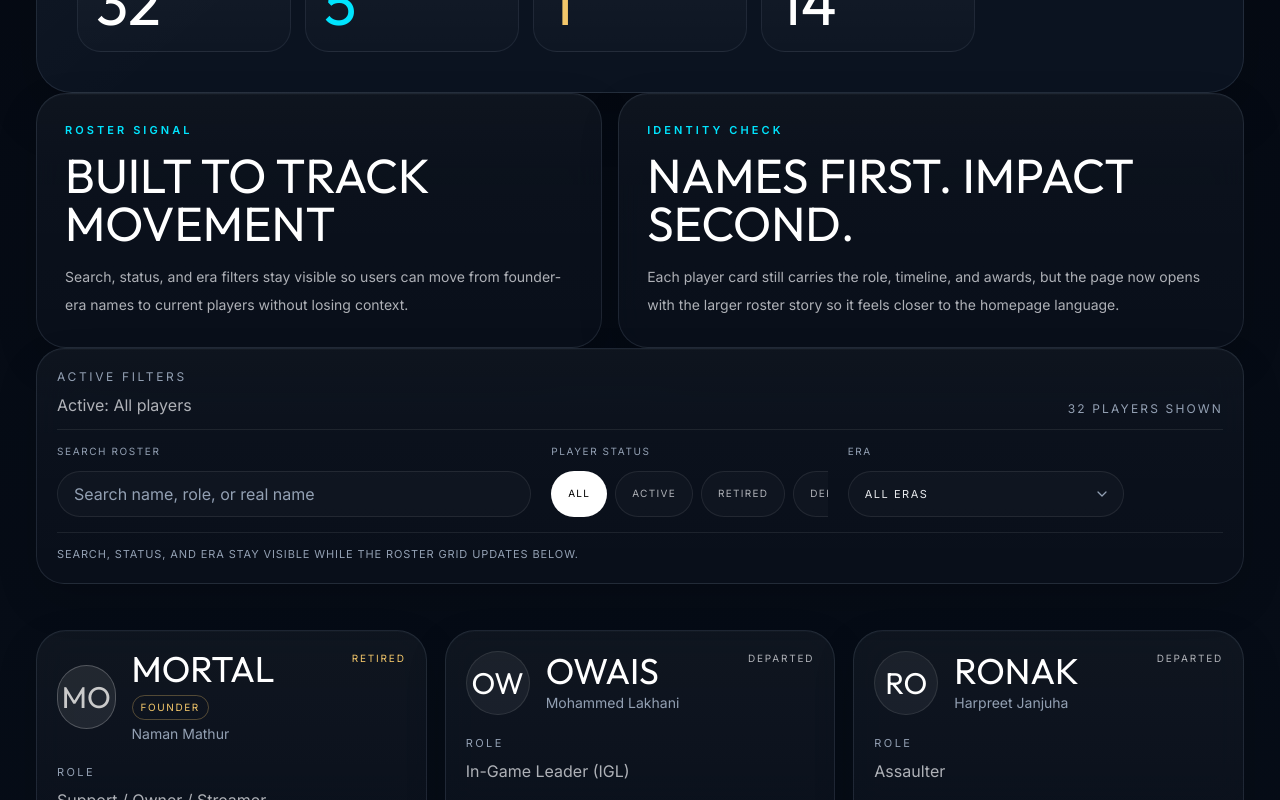
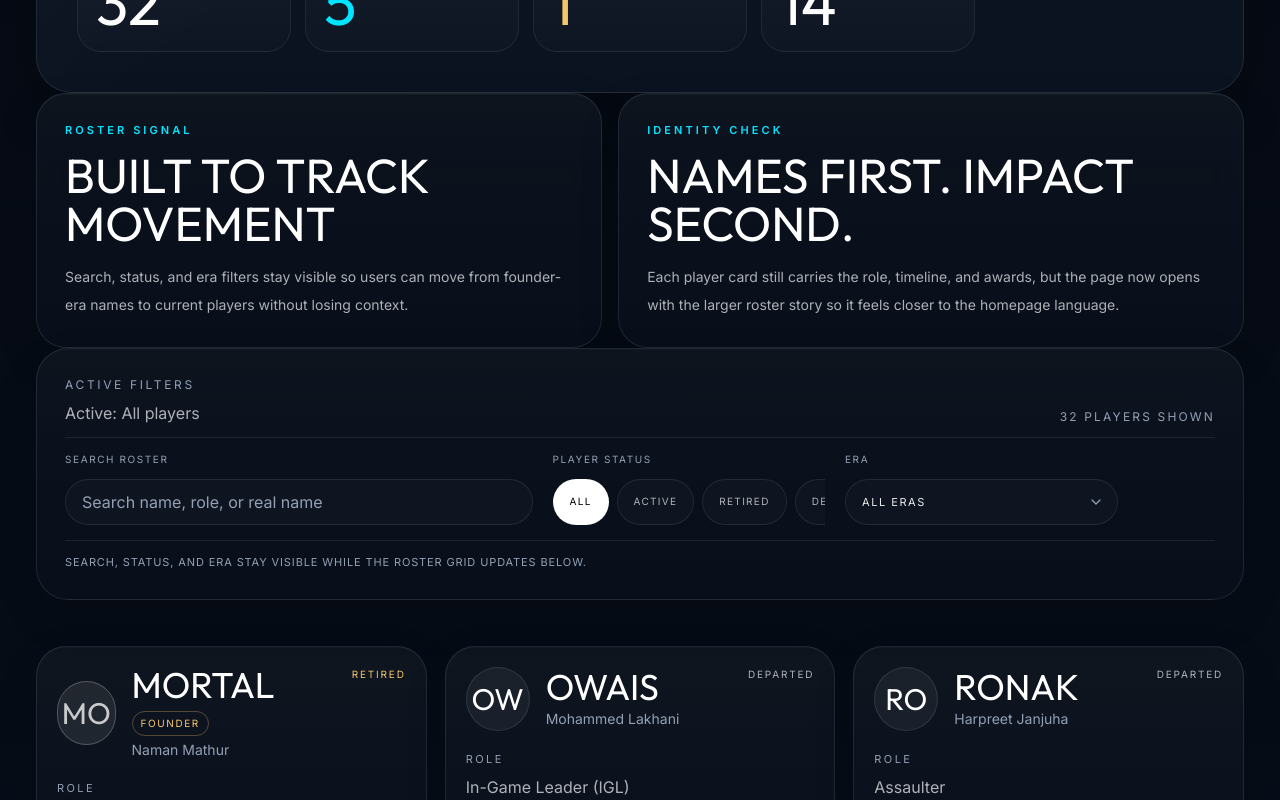
Before and after one commit to Saynam221b/teamsoul, a Next.js app: page /roster in a window 1280 px wide. Shown: the part 513-1313 px from the top of the page. Built offline with nearby package versions, Linux system fonts and the light colour scheme.

Commit message:
fixing filter issues

```diff
--- a/src/app/globals.css
+++ b/src/app/globals.css
@@ -463,31 +463,6 @@ h6 {
   gap: 14px;
   isolation: isolate;
   background-color: rgba(10, 17, 28, 0.8);
-  -webkit-transition:
-    opacity var(--motion-duration-base) ease,
-    background-color var(--motion-duration-base) ease,
-    border-color var(--motion-duration-base) ease,
-    box-shadow var(--motion-duration-base) ease,
-    -webkit-backdrop-filter var(--motion-duration-base) ease;
-  transition:
-    opacity var(--motion-duration-base) ease,
-    background-color var(--motion-duration-base) ease,
-    border-color var(--motion-duration-base) ease,
-    box-shadow var(--motion-duration-base) ease,
-    backdrop-filter var(--motion-duration-base) ease;
-}
-
-.dynamic-filter-inline[data-softened="true"] {
-  border-color: rgba(128, 145, 164, 0.12);
-  background:
-    linear-gradient(180deg, rgba(232, 234, 237, 0.02), rgba(232, 234, 237, 0.004) 48%, transparent 100%),
-    rgba(5, 9, 18, 0.96);
-  box-shadow:
-    inset 0 1px 0 rgba(255, 255, 255, 0.015),
-    0 12px 28px rgba(0, 0, 0, 0.1);
-  backdrop-filter: blur(14px);
-  -webkit-backdrop-filter: blur(14px);
-  opacity: 0.98;
 }
 
 .dynamic-filter-meta {
@@ -1423,7 +1398,7 @@ h6 {
   }
 
   .dynamic-filter-inline {
-    top: 78px;
+    margin-bottom: 24px;
   }
 
   .dynamic-filter-meta {
--- a/src/components/shared/DynamicFilterDock.tsx
+++ b/src/components/shared/DynamicFilterDock.tsx
@@ -1,6 +1,6 @@
 "use client";
 
-import { useEffect, useRef, useState, type ReactNode } from "react";
+import type { ReactNode } from "react";
 
 interface DynamicFilterDockProps {
   summaryLabel: string;
@@ -17,31 +17,9 @@ export default function DynamicFilterDock({
   footer,
   className = "",
 }: DynamicFilterDockProps) {
-  const sectionRef = useRef<HTMLElement>(null);
-  const [isSoftened, setIsSoftened] = useState(false);
-
-  useEffect(() => {
-    const updateSoftenedState = () => {
-      const stickyTop = window.innerWidth < 768 ? 78 : 96;
-      const nextValue = (sectionRef.current?.getBoundingClientRect().top ?? 999) <= stickyTop + 4;
-      setIsSoftened((currentValue) => (currentValue === nextValue ? currentValue : nextValue));
-    };
-
-    updateSoftenedState();
-    window.addEventListener("scroll", updateSoftenedState, { passive: true });
-    window.addEventListener("resize", updateSoftenedState);
-
-    return () => {
-      window.removeEventListener("scroll", updateSoftenedState);
-      window.removeEventListener("resize", updateSoftenedState);
-    };
-  }, []);
-
   return (
     <section
-      ref={sectionRef}
-      data-softened={isSoftened ? "true" : "false"}
-      className={`utility-panel dynamic-filter-inline relative z-20 mb-7 rounded-[24px] p-4 md:mb-9 md:rounded-[28px] md:p-5 ${className}`}
+      className={`utility-panel dynamic-filter-inline relative z-20 mb-7 rounded-[24px] p-4 md:mb-9 md:rounded-[32px] md:p-7 ${className}`}
     >
       <div className="dynamic-filter-meta">
         <div className="min-w-0">
--- a/src/components/tournaments/TournamentDash.tsx
+++ b/src/components/tournaments/TournamentDash.tsx
@@ -119,6 +119,7 @@ export default function TournamentDash({ tournaments }: { tournaments?: Tourname
 
   return (
     <div>
+      {ongoingTournaments.length > 0 && (
         <section className="archive-panel public-card mb-5 rounded-[24px] p-5 md:mb-6 md:rounded-[32px] md:p-7">
           <div className="mb-4 flex flex-wrap items-end justify-between gap-3 border-b border-white/8 pb-4 md:mb-5 md:gap-4 md:pb-5">
             <div>
@@ -132,17 +133,15 @@ export default function TournamentDash({ tournaments }: { tournaments?: Tourname
             </span>
           </div>
 
-        {ongoingTournaments.length > 0 ? (
           <div className="results-grid">
             {ongoingTournaments.map((item, index) => (
               <TournamentCard key={item.id} tournament={item} index={index} />
             ))}
           </div>
-        ) : (
-          <p className="text-sm leading-7 text-text-muted">No ongoing right now.</p>
+        </section>
       )}
-      </section>
 
+      {upcomingTournaments.length > 0 && (
         <section className="archive-panel public-card mb-6 rounded-[24px] p-5 md:mb-8 md:rounded-[32px] md:p-7">
           <div className="mb-4 flex flex-wrap items-end justify-between gap-3 border-b border-white/8 pb-4 md:mb-5 md:gap-4 md:pb-5">
             <div>
@@ -156,16 +155,13 @@ export default function TournamentDash({ tournaments }: { tournaments?: Tourname
             </span>
           </div>
 
-        {upcomingTournaments.length > 0 ? (
           <div className="results-grid">
             {upcomingTournaments.map((item, index) => (
               <TournamentCard key={item.id} tournament={item} index={index} />
             ))}
           </div>
-        ) : (
-          <p className="text-sm leading-7 text-text-muted">No upcoming tournaments yet.</p>
+        </section>
       )}
-      </section>
 
       <DynamicFilterDock
         summaryLabel={summaryLabel}
```
Lines whose indentation alone changed are shown as unchanged.
